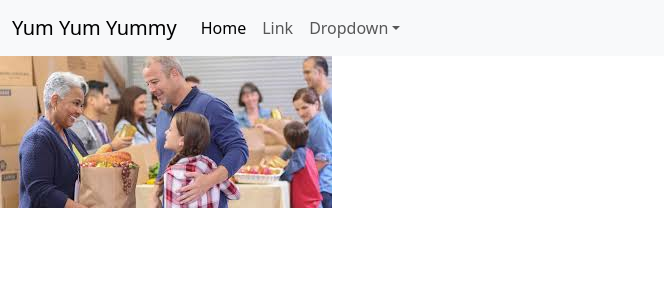
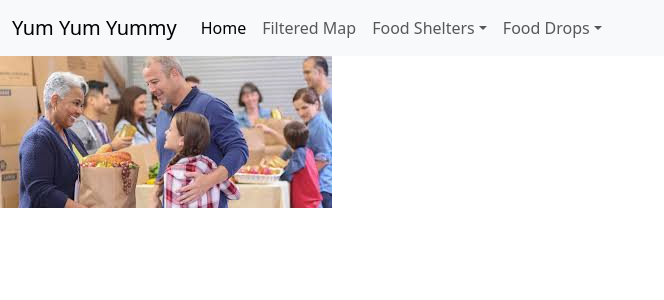
Before and after one commit to Gitphin/minnehack-2025, a React (Vite) app in the folder food-app/: page / in a window 1280 px wide. Shown: the top 300 px of the page, without its empty margins (0-664 px from the left). Built offline with nearby package versions, Linux system fonts and the light colour scheme.

Commit message:
last changes

```diff
--- a/food-app/src/components/TopNav.tsx
+++ b/food-app/src/components/TopNav.tsx
@@ -22,17 +22,26 @@ const TopNav = () => {
                             <a className="nav-link active" aria-current="page" href="#">Home</a>
                         </li>
                         <li className="nav-item">
-                            <a className="nav-link" href="#">Link</a>
+                            <a className="nav-link" href="#">Filtered Map</a>
                         </li>
                         <li className="nav-item dropdown">
                             <a className="nav-link dropdown-toggle" href="#" role="button" data-bs-toggle="dropdown" aria-expanded="false">
-                                Dropdown
+                                Food Shelters
                             </a>
                             <ul className="dropdown-menu">
-                                <li><a className="dropdown-item" href="#">Action</a></li>
-                                <li><a className="dropdown-item" href="#">Another action</a></li>
-                                <li><hr className="dropdown-divider" /></li>
-                                <li><a className="dropdown-item" href="#">Something else here</a></li>
+                                <li><a className="dropdown-item" href="#">List of Food Shelters</a></li>
+                                <li><a className="dropdown-item" href="#">Be a Volunteer</a></li>
+                                {/* <li><hr className="dropdown-divider" /></li> */}
+                                {/* <li><a className="dropdown-item" href="#">Something else here</a></li> */}
+                            </ul>
+                        </li>
+                        <li className="nav-item dropdown">
+                            <a className="nav-link dropdown-toggle" href="#" role="button" data-bs-toggle="dropdown" aria-expanded="false">
+                                Food Drops
+                            </a>
+                            <ul className="dropdown-menu">
+                                <li><a className="dropdown-item" href="#">List of Food Drops</a></li>
+                                <li><a className="dropdown-item" href="#">Be a Volunteer</a></li>
                             </ul>
                         </li>
                         {/* <li className="nav-item">
```
